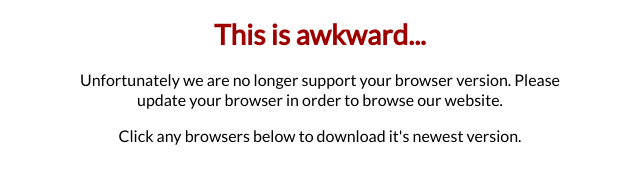
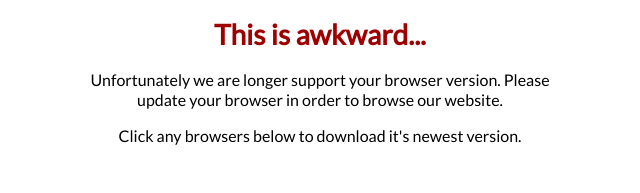
Before and after one commit to cbachelot/tdl-landing, a plain HTML site: page index.html in a window 1280 px wide. Shown: the part 280-473 px from the top of the page, 320-960 px from the left. Drawn offline with Linux system fonts and the light colour scheme.

Commit message:
Add files via upload

```diff
--- a/index.html
+++ b/index.html
@@ -74,7 +74,7 @@
     <div class="center" style="width: 500px; margin-top: 200px;">
         <h1>This is awkward...</h1>
         <p>
-            Unfortunately we are no longer support your browser version.
+            Unfortunately we are longer support your browser version.
             Please update your browser in order to browse our website.
         </p>
 
```
